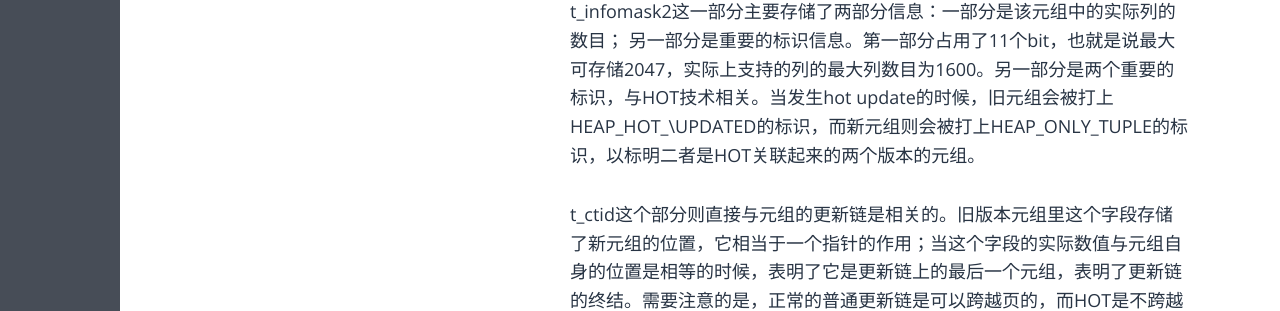
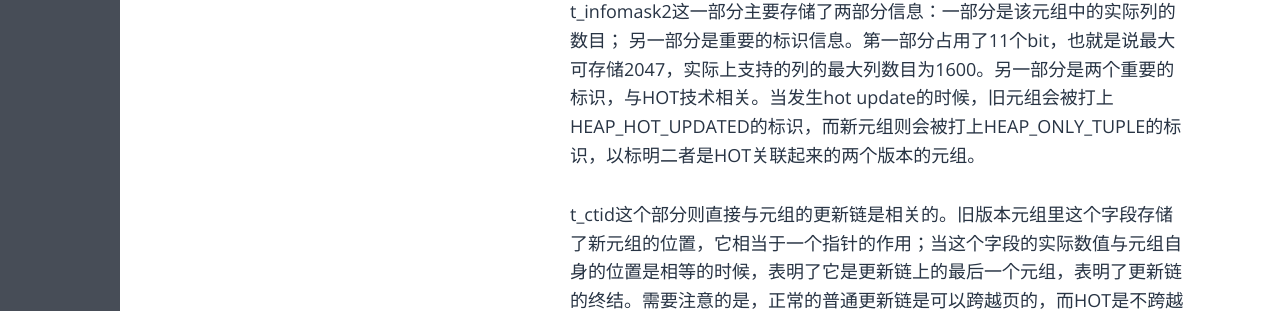
Before and after one commit to feelkill/feelkill.github.io, a Jekyll site: the page built from _posts/database/2017-08-23-pg-tuple-struct.md, in a window 1280 px wide. Shown: the part 3188-3499 px from the top of the page. Built offline with Jekyll 4.4.1, drawn with Linux system fonts in a browser that asks for light colours; some web fonts are replaced.

Commit message:
1. 新增图片; 2.修正toast描述中的错误; 3. 完善对cached offset的描述;

```diff
--- a/_posts/database/2017-08-23-pg-tuple-struct.md
+++ b/_posts/database/2017-08-23-pg-tuple-struct.md
@@ -67,7 +67,7 @@ t\_infomask是一个比较重要的成员，它存储了相当重要的一些标
   1. 列数据属性方面的主要有4个： 是否有空值，与null直接相关； 是否有变长列，直接与数据类型相关（定长数据类型和变长数据类型）； 是否有外线存储（外线存储的部分再讲）；该元组是否有自己的OID系统列的数值。
   2. 元组事务信息方面的，主要也是有6个：插入事务xid是否已提交; 插入事务xid是否无效； 删除事务xid是否已提交； 删除事务xid是否无效；该元组是否locked；该元组是否为一个更新后的元组。
 
-t\_infomask2这一部分主要存储了两部分信息：一部分是该元组中的实际列的数目； 另一部分是重要的标识信息。第一部分占用了11个bit，也就是说最大可存储2047，实际上支持的列的最大列数目为1600。另一部分是两个重要的标识，与HOT技术相关。当发生hot update的时候，旧元组会被打上HEAP\_HOT_\UPDATED的标识，而新元组则会被打上HEAP\_ONLY\_TUPLE的标识，以标明二者是HOT关联起来的两个版本的元组。
+t\_infomask2这一部分主要存储了两部分信息：一部分是该元组中的实际列的数目； 另一部分是重要的标识信息。第一部分占用了11个bit，也就是说最大可存储2047，实际上支持的列的最大列数目为1600。另一部分是两个重要的标识，与HOT技术相关。当发生hot update的时候，旧元组会被打上HEAP\_HOT\_UPDATED的标识，而新元组则会被打上HEAP\_ONLY\_TUPLE的标识，以标明二者是HOT关联起来的两个版本的元组。
 
 t\_ctid这个部分则直接与元组的更新链是相关的。旧版本元组里这个字段存储了新元组的位置，它相当于一个指针的作用；当这个字段的实际数值与元组自身的位置是相等的时候，表明了它是更新链上的最后一个元组，表明了更新链的终结。需要注意的是，正常的普通更新链是可以跨越页的，而HOT是不跨越页、不同版本的元组是位于相同的页的。也正是这一点，导致了redirected item的存在。
 
```
Also changed, not shown: other parts of _posts/database/2017-08-23-pg-tuple-struct.md (+4 -0 lines), _posts/database/2017-08-26-pg-toast.md (+1 -1 lines), assets/2017/pg-storage-lay.png (added).
